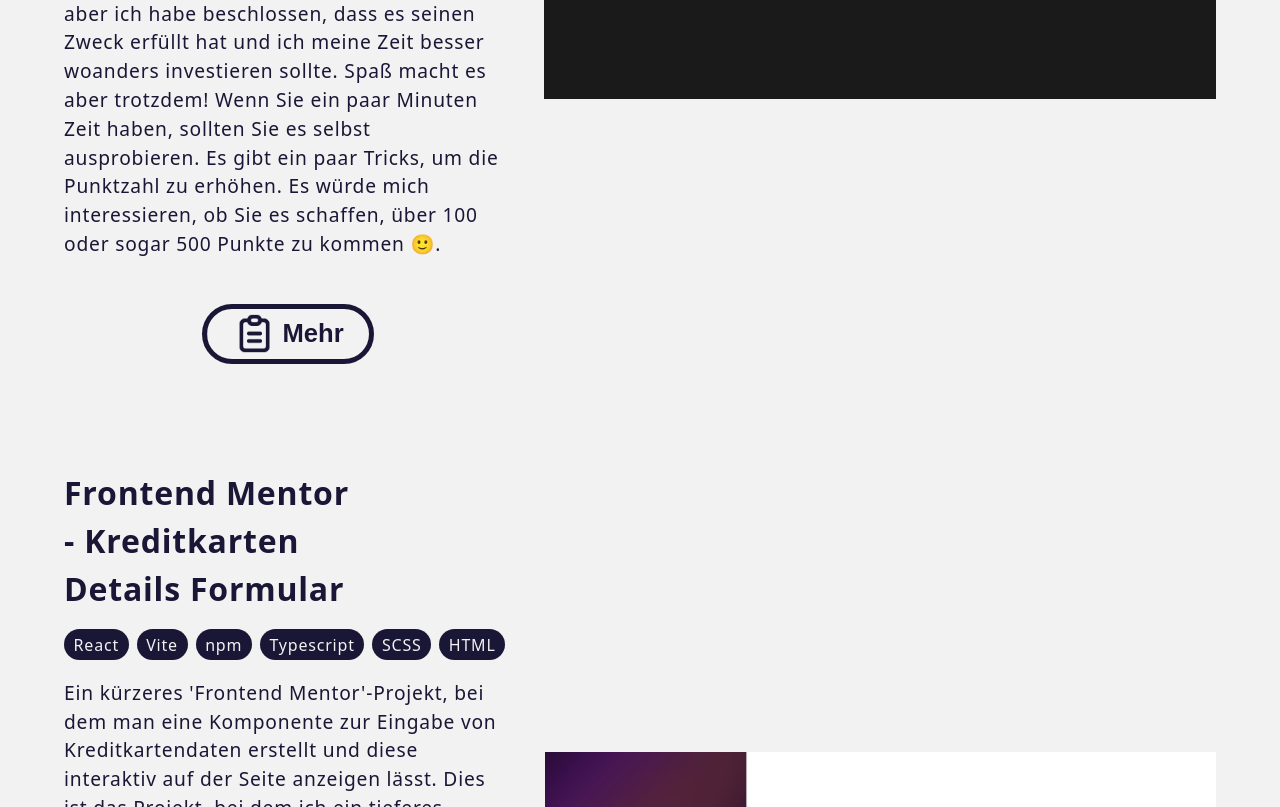
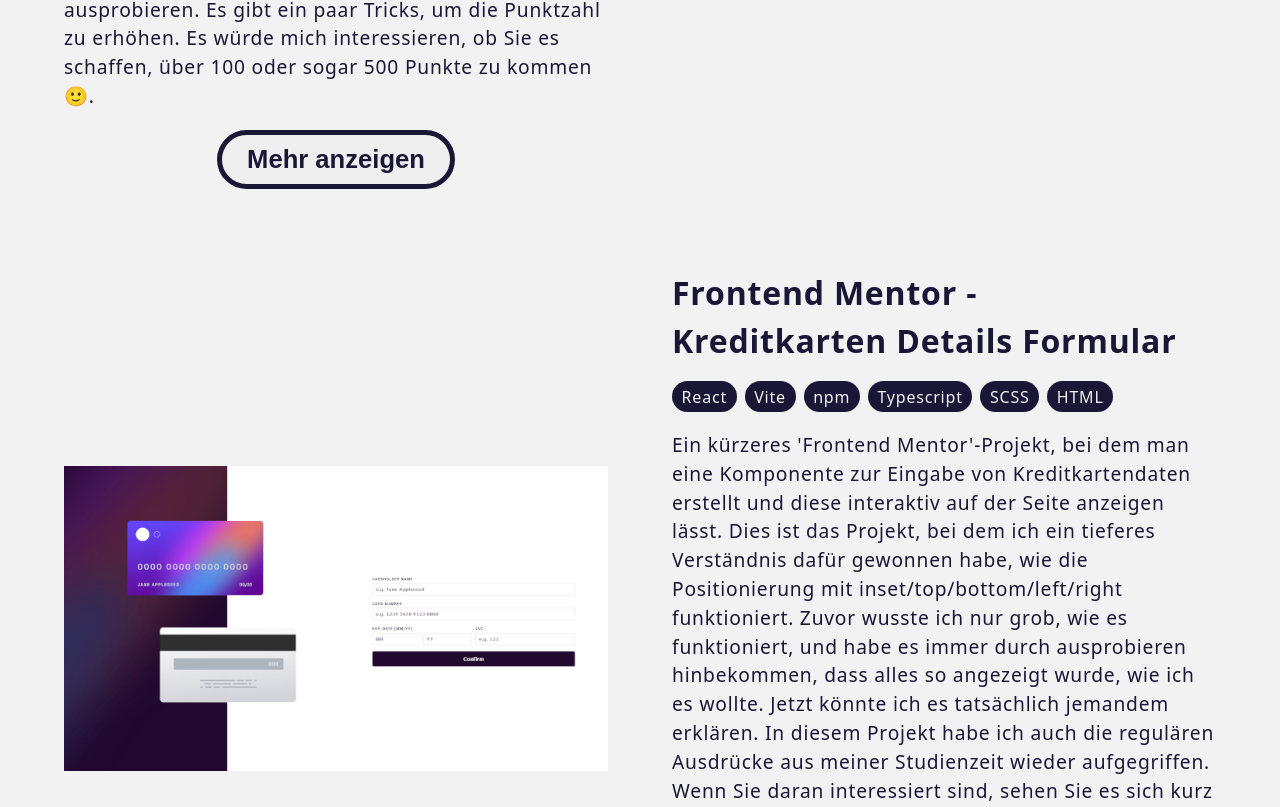
Before and after one commit to SutonToch/Portfolio, a React (Vite) app: page / in a window 1280 px wide. Shown: the part 1553-2360 px from the top of the page. Built offline with nearby package versions, Linux system fonts and the light colour scheme.

Commit message:
UPDATE project style
improvements after feedback

```diff
--- a/src/components/Projects.tsx
+++ b/src/components/Projects.tsx
@@ -1,5 +1,5 @@
 import './../styles/Projects.css'
-import Projects_Icon from './../assets/icons/clipboard-text_darkblue.png'
+// import Projects_Icon from './../assets/icons/clipboard-text.svg'
 
 interface ProjectElement {
     title:string,
@@ -31,7 +31,7 @@
                     {project.stack.map((x) => <div className="stack-element">{x}</div>)}
                 </div>
                 <button className="project-btn" onClick={() => props.setPage(project.state)}>
-                    <img src={Projects_Icon} alt=""/>
+                    {/* <img src={Projects_Icon} alt=""/> */}
                     <p>{props.text_data.btn_projects}</p>
                 </button>
                 <p className="project-short">{project.short}</p>
@@ -42,8 +42,10 @@
 
     return (
         <section className="projects">
-            <h1 className="projects-title">{props.text_data.title}</h1>
-            {projectElements}
+            <div className="container">
+                <h1 className="projects-title">{props.text_data.title}</h1>
+                {projectElements}
+            </div>
         </section>
     )
 }
--- a/src/data/projects_text.ts
+++ b/src/data/projects_text.ts
@@ -77,7 +77,7 @@
                 ]
             }
         ],
-        "btn_projects": "Mehr",
+        "btn_projects": "Mehr anzeigen",
         "title": "Meine Projekte"
     },
     "en": {
@@ -153,7 +153,7 @@
                 ]
             }
         ],
-        "btn_projects": "More",
+        "btn_projects": "Show more",
         "title": "My Projects"
     }
 }
--- a/src/styles/Projects.css
+++ b/src/styles/Projects.css
@@ -1,3 +1,8 @@
+.container {
+  max-width: 1440px;
+  margin: 0 auto;
+}
+
 .projects {
   color: hsl(245, 40%, 15%);
   background-color: hsl(0, 0%, 95%);
@@ -5,15 +10,20 @@
 }
 
 .projects-title {
-  font-size: 2.5rem;
+  text-align: center;
+  font-size: 2.8rem;
 }
 
 .project-container {
   display: grid;
-  grid-template-columns: 2fr 3fr;
-  grid-column-gap: 2em;
+  grid-template-columns: 1fr 1fr;
+  grid-column-gap: 4em;
   grid-template-areas: "title image" "stack image" "short image" "btn image";
-  min-height: 80vh;
+  min-height: 85vh;
+}
+
+.project-container:nth-child(odd) {
+  grid-template-areas: "image title" "image stack" "image short" "image btn";
 }
 
 .project-container:has(+ .project-container) {
@@ -26,6 +36,7 @@
   text-wrap: balance;
   margin-top: 2rem;
   margin-bottom: 1rem;
+  align-self: end;
 }
 
 .stack-container {
@@ -50,12 +61,9 @@
   color: hsl(245, 40%, 15%);
   border: 5px solid hsl(245, 40%, 15%);
   border-radius: 100vw;
-  padding: 0.1em 1em;
-  margin: 1em auto;
+  padding: 0.4em 1em;
+  margin: 0 auto;
   cursor: pointer;
-  background: linear-gradient(to left, hsl(0, 0%, 95%) 50%, #7db48e 50%) right;
-  background-size: 200%;
-  transition: background-position 1.5s ease-in-out;
 }
 .project-btn p {
   font-weight: bold;
@@ -66,8 +74,10 @@
   width: 45px;
   margin-right: 0.2em;
 }
-.project-btn:hover {
-  background-position: left;
+.project-btn:hover, .project-btn:focus {
+  color: #7db48e;
+  border-color: #7db48e;
+  background-color: hsl(0, 0%, 95%);
 }
 
 .project-short {
--- a/src/styles/scss/Projects.scss
+++ b/src/styles/scss/Projects.scss
@@ -1,4 +1,9 @@
 @use 'variables' as var;
+
+.container {
+    max-width: 1440px;
+    margin: 0 auto;
+}
 
 .projects {
     color: var.$clr-darkblue;
@@ -7,19 +12,28 @@
 }
 
 .projects-title {
-    font-size: 2.5rem;
+    text-align: center;
+    font-size: 2.8rem;
 }
 
 .project-container {
     display: grid;
-    grid-template-columns: 2fr 3fr;
-    grid-column-gap: 2em;
+    grid-template-columns: 1fr 1fr;
+    grid-column-gap: 4em;
     grid-template-areas:
     'title image'
     'stack image'
     'short image'
     'btn image';
-    min-height: 80vh;
+    min-height: 85vh;
+}
+
+.project-container:nth-child(odd) {
+    grid-template-areas:
+    'image title'
+    'image stack'
+    'image short'
+    'image btn';
 }
 
 .project-container:has(+.project-container) {
@@ -32,6 +46,7 @@
     text-wrap: balance;
     margin-top: 2rem;
     margin-bottom: 1rem;
+    align-self: end;
 }
 
 .stack-container {
@@ -57,13 +72,9 @@
     color: var.$clr-darkblue;
     border: 5px solid var.$clr-darkblue;
     border-radius: 100vw;
-    padding: 0.1em 1em;
-    margin: 1em auto;
+    padding: 0.4em 1em;
+    margin: 0 auto;
     cursor: pointer;
-
-    background: linear-gradient(to left, var.$clr-white 50%, var.$clr-green 50%) right;
-    background-size: 200%;
-    transition: background-position 1.5s ease-in-out;
 
     p {
         font-weight: bold;
@@ -76,8 +87,10 @@
         margin-right: 0.2em;
     }
 
-    &:hover {
-        background-position: left;
+    &:hover, &:focus {
+        color: var.$clr-green;
+        border-color: var.$clr-green;
+        background-color: var.$clr-white;
     }
 }
 
```
Also changed, not shown: src/assets/icons/clipboard-text.svg (added), 1 other file (tests, documents, lock files or other folders).
